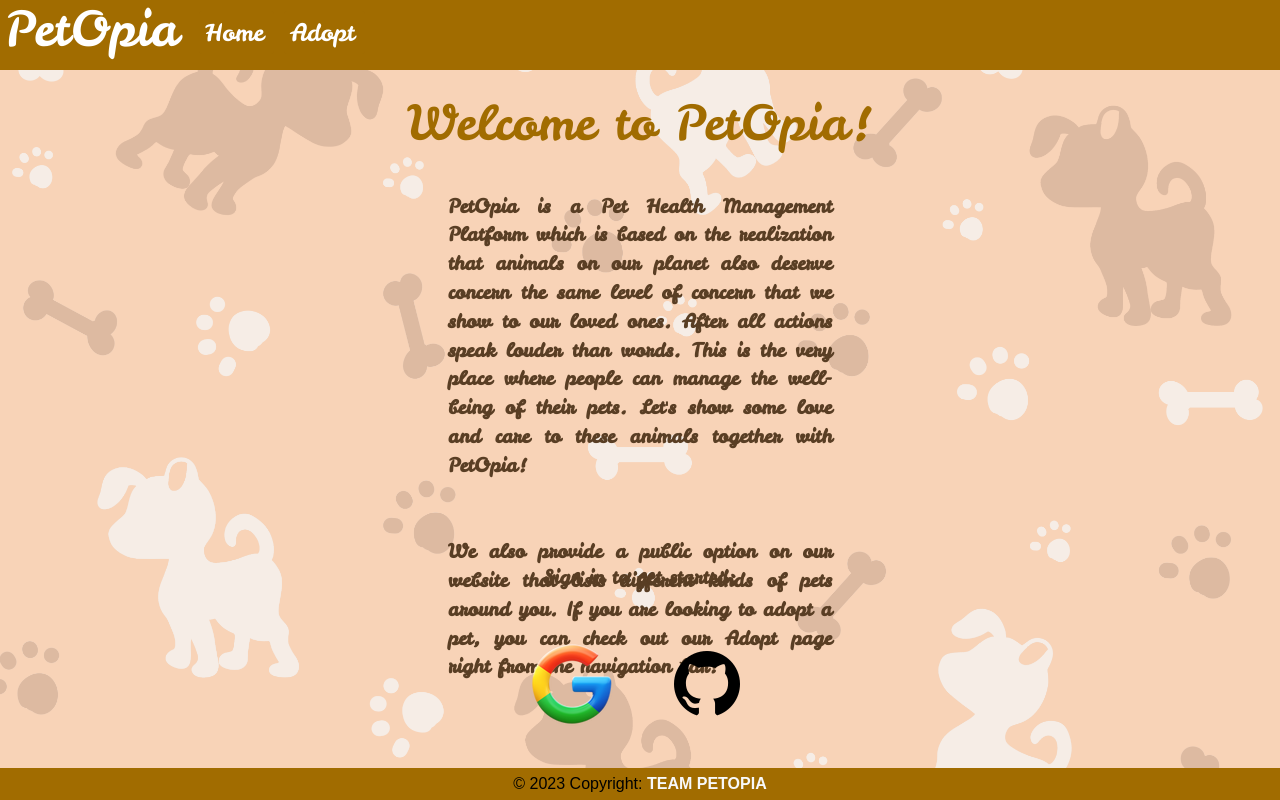
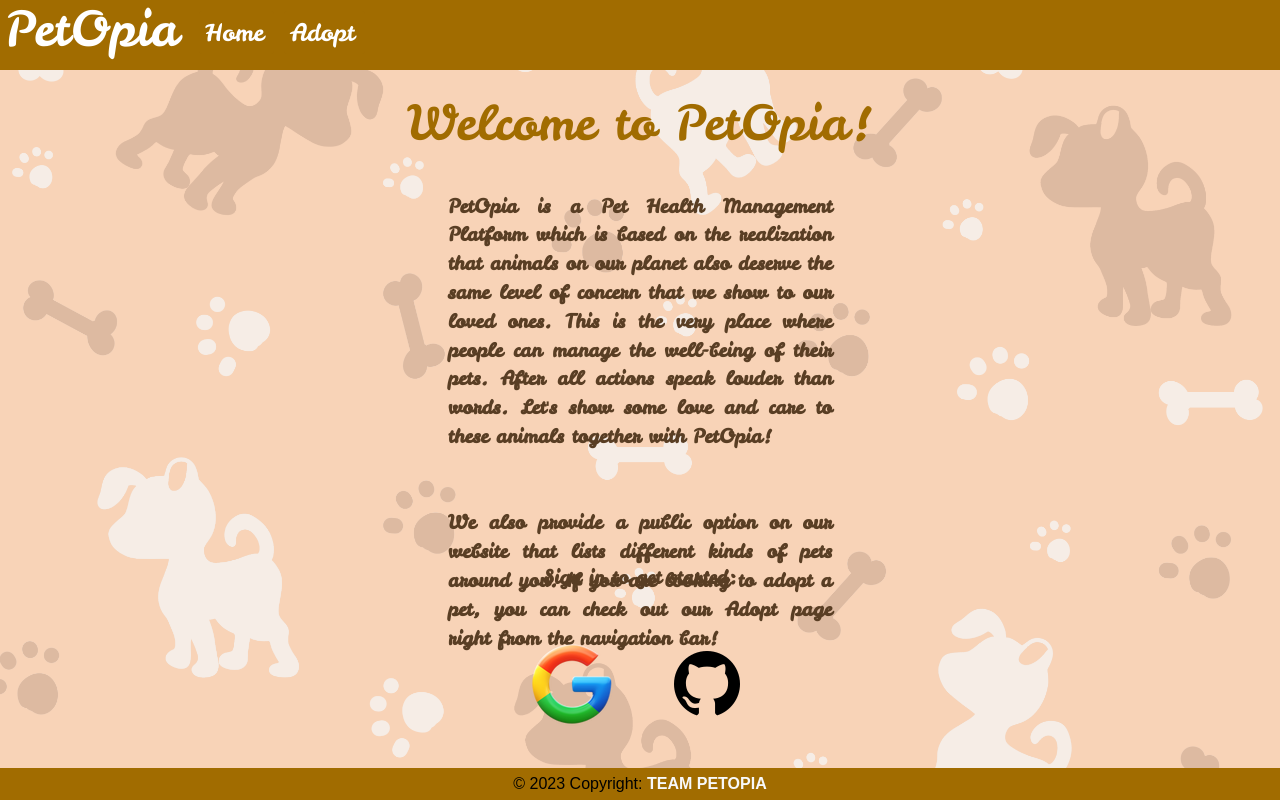
Before and after one commit to sanjanvadi/PetOpia, a React (Create React App) app in the folder client/: page / in a window 1280 px wide. Built offline with nearby package versions, Linux system fonts and the light colour scheme; no server answers.

Commit message:
Minor change

```diff
--- a/client/src/components/SignIn.js
+++ b/client/src/components/SignIn.js
@@ -45,15 +45,21 @@ function SignIn(props) {
   return (
     <div>
       <br />
-      <h1 style={{height: "0.7em", fontFamily: "LeckerliOne-Regular", color: "#a16c00" }}>
+      <h1
+        style={{
+          height: "0.7em",
+          fontFamily: "LeckerliOne-Regular",
+          color: "#a16c00",
+        }}
+      >
         Welcome to PetOpia!
       </h1>
-      <p style={{height: "16em"}} className="headline">
+      <p style={{ height: "16em" }} className="headline">
         PetOpia is a Pet Health Management Platform which is based on the
-        realization that animals on our planet also deserve concern the same
-        level of concern that we show to our loved ones. After all actions speak
-        louder than words. This is the very place where people can manage the
-        well-being of their pets. Let's show some love and care to these animals
+        realization that animals on our planet also deserve the same level of
+        concern that we show to our loved ones. This is the very place where
+        people can manage the well-being of their pets. After all actions speak
+        louder than words. Let's show some love and care to these animals
         together with PetOpia!
         <br />
         <br />
@@ -62,8 +68,11 @@ function SignIn(props) {
         kinds of pets around you. If you are looking to adopt a pet, you can
         check out our Adopt page right from the navigation bar!
       </p>
-      <p style={{height: "1.3em", textAlign: "center"}} className="headline">Sign in to get started:</p>
-      <br /><br />
+      <p style={{ height: "1.3em", textAlign: "center" }} className="headline">
+        Sign in to get started:
+      </p>
+      <br />
+      <br />
       <img
         className="login-icons"
         onClick={() => socialSignOn("google")}
```
